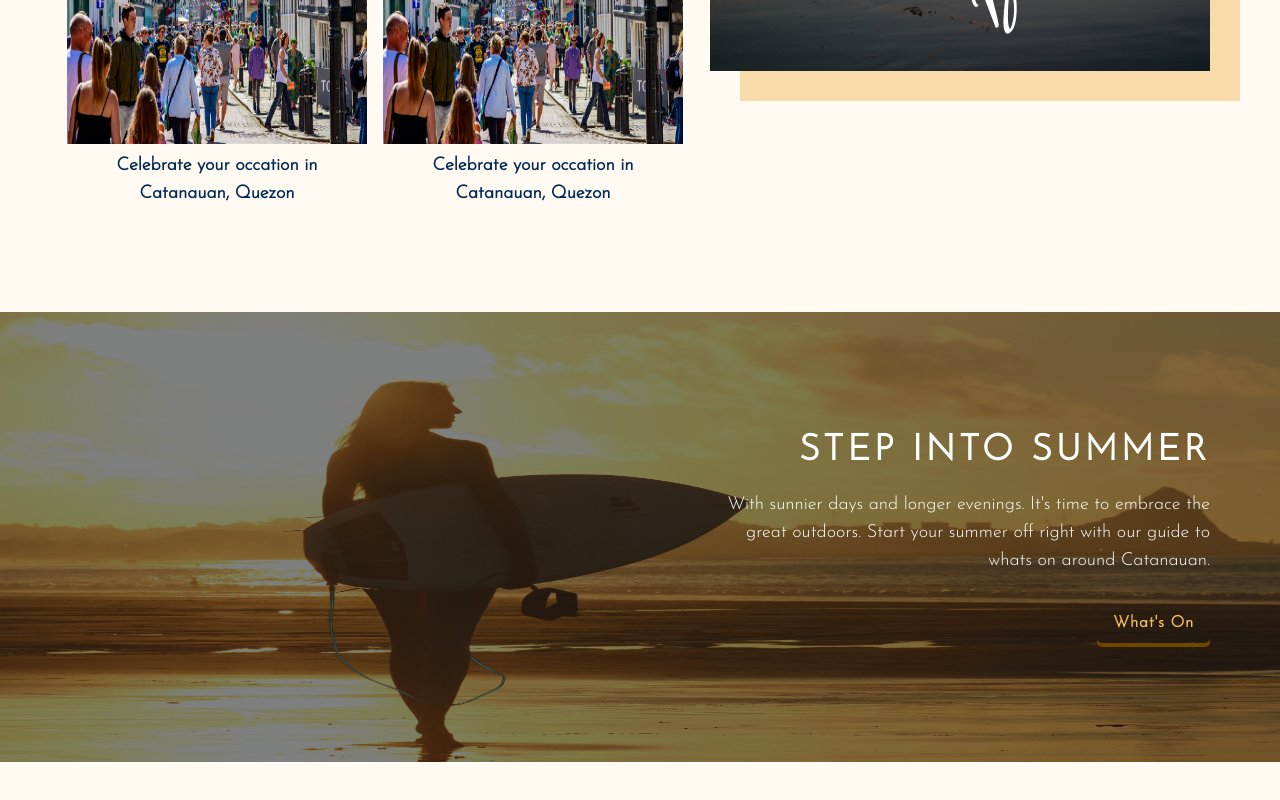
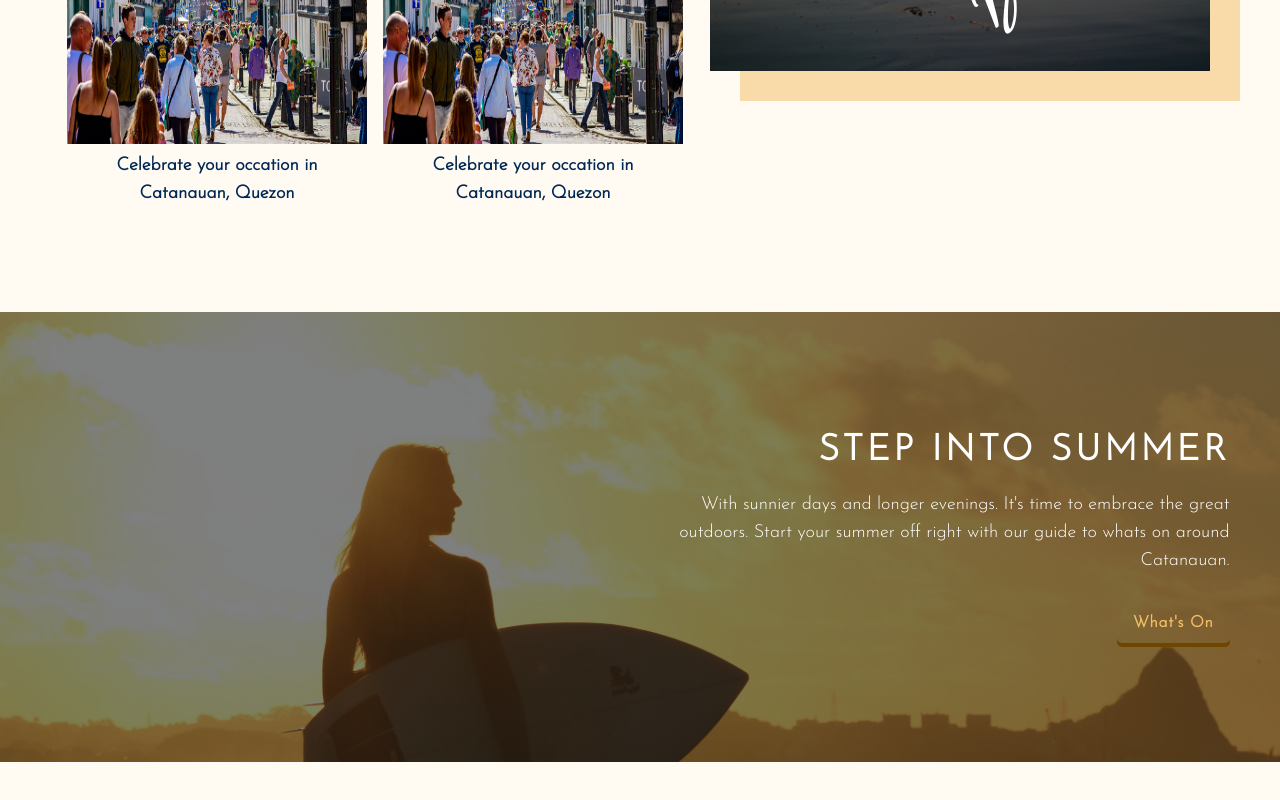
Before and after one commit to Rej327/Catanauan-Tour-Guide, a React (Vite) app: page / in a window 1280 px wide. Shown: the part 1889-2689 px from the top of the page. Built offline with nearby package versions, Linux system fonts and the light colour scheme.

Commit message:
Step Into Summer Section

```diff
--- a/src/components/home_section/SetupInto.jsx
+++ b/src/components/home_section/SetupInto.jsx
@@ -4,13 +4,14 @@ import Button from "../common/Button";
 const SetupInto = ({ className }) => {
   return (
     <div className={`w-full ${className}`}>
-      <div className="bg-[url(./assets/StepInto/stepinto.jpg)] bg-fixed bg-repeat-round h-[450px]">
+      <div className="bg-[url(./assets/StepInto/stepinto.jpg)] bg-fixed bg-cover  h-[450px]">
         <div className="bg-black bg-opacity-50 w-full h-[450px] flex items-center flex-col justify-center">
-          <div className="w-fit ml-[50%] text-right max-w-[500px]">
-            <p className="text-white text-4xl tracking-widest font-bold">
+          <div className="max-w-[1300px] px-2">
+            <div className="w-fit max-md:mx-2 max-lg:mx-10 mx-auto text-center md:px-0 lg:ml-[50%] md:text-right">
+              <p className="w-fit max-sm:mx-auto ml-auto text-white text-2xl md:text-4xl tracking-widest font-bold">
                 STEP INTO SUMMER
               </p>
-            <p className="text-white text-lg my-5">
+              <p className="text-white text-lg my-5 max-w-[1500px]">
                 With sunnier days and longer evenings. It's time to embrace the
                 great outdoors. Start your summer off right with our guide to
                 whats on around Catanauan.
@@ -23,6 +24,7 @@ const SetupInto = ({ className }) => {
           </div>
         </div>
       </div>
+    </div>
   );
 };
 
```
Lines whose indentation alone changed are shown as unchanged.
